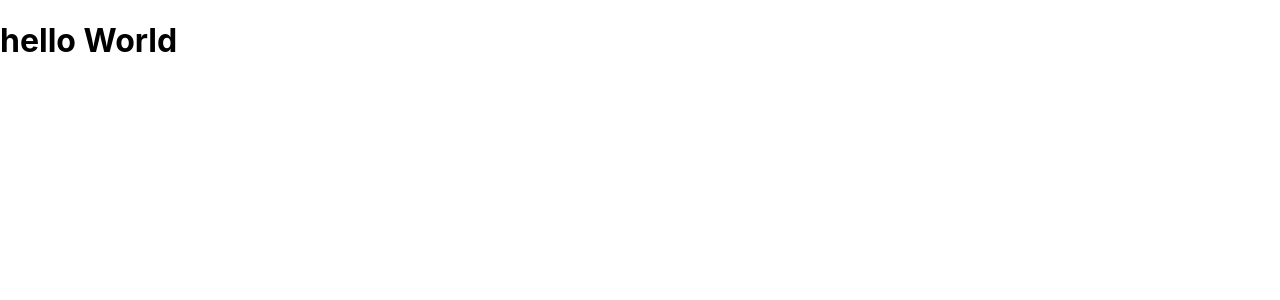
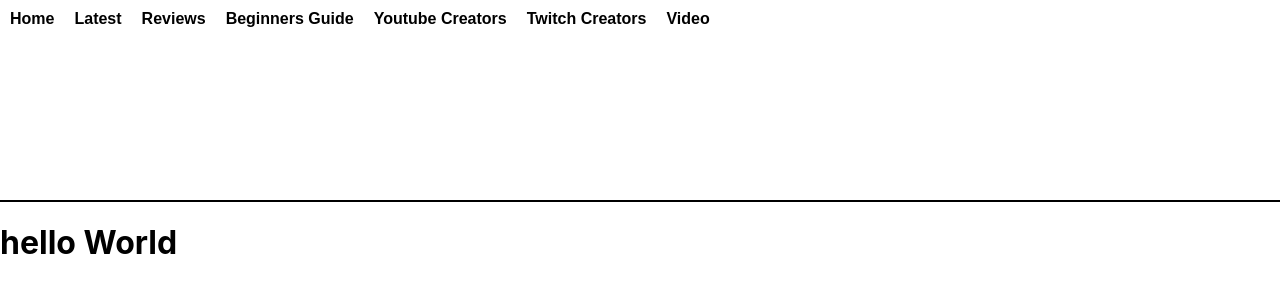
Before and after one commit to Oruma1to/SpreadTheWord, a React (Create React App) app in the folder client/: page / in a window 1280 px wide. Shown: the top 300 px of the page. Built offline with nearby package versions, Linux system fonts and the light colour scheme.

Commit message:
started headers and headers links

```diff
--- a/client/src/App.js
+++ b/client/src/App.js
@@ -1,9 +1,11 @@
 import React, { Component } from 'react'
+import Header from './HeaderComponents/Header'
 
 export default class App extends Component {
   render() {
     return (
       <div>
+        <Header />
         <h1>hello World</h1>
       </div>
     )
--- /dev/null
+++ b/client/src/HeaderComponents/Header.css
@@ -0,0 +1,4 @@
+.header-container {
+  height: 200px;
+  border-bottom: 2px solid black;
+}
--- a/client/src/HeaderComponents/Header.jsx
+++ b/client/src/HeaderComponents/Header.jsx
@@ -1,11 +1,13 @@
 import React from 'react'
+import './Header.css'
+import HeaderNav from './HeaderNav'
 
 export default function Header() {
   return (
-    <div>
-      <Header>
-
-      </Header>
+    <div className="header-container">
+      <div className="nav-container">
+        <HeaderNav />
+      </div>
     </div>
   )
 }
--- /dev/null
+++ b/client/src/HeaderComponents/HeaderNav.css
@@ -0,0 +1,11 @@
+.headerNavContainer {
+  font-family: "ProximaNovaCond",sans-serif;
+  display: flex;
+}
+
+.headerNavLink {
+  text-decoration: none;
+  color: black;
+  font-weight: bold;
+  padding: 10px;
+}
--- a/client/src/HeaderComponents/HeaderNav.jsx
+++ b/client/src/HeaderComponents/HeaderNav.jsx
@@ -0,0 +1,17 @@
+import React from 'react'
+import { Link } from 'react-router-dom'
+import './HeaderNav.css'
+
+export default function HeaderNav() {
+  return (
+    <div className="headerNavContainer">
+      <Link to="" className="headerNavLink">Home</Link>
+      <Link to="" className="headerNavLink">Latest</Link>
+      <Link to="" className="headerNavLink">Reviews</Link>
+      <Link to="" className="headerNavLink">Beginners Guide</Link>
+      <Link to="" className="headerNavLink">Youtube Creators</Link>
+      <Link to="" className="headerNavLink">Twitch Creators</Link>
+      <Link to="" className="headerNavLink">Video</Link>
+    </div>
+  )
+}
```
